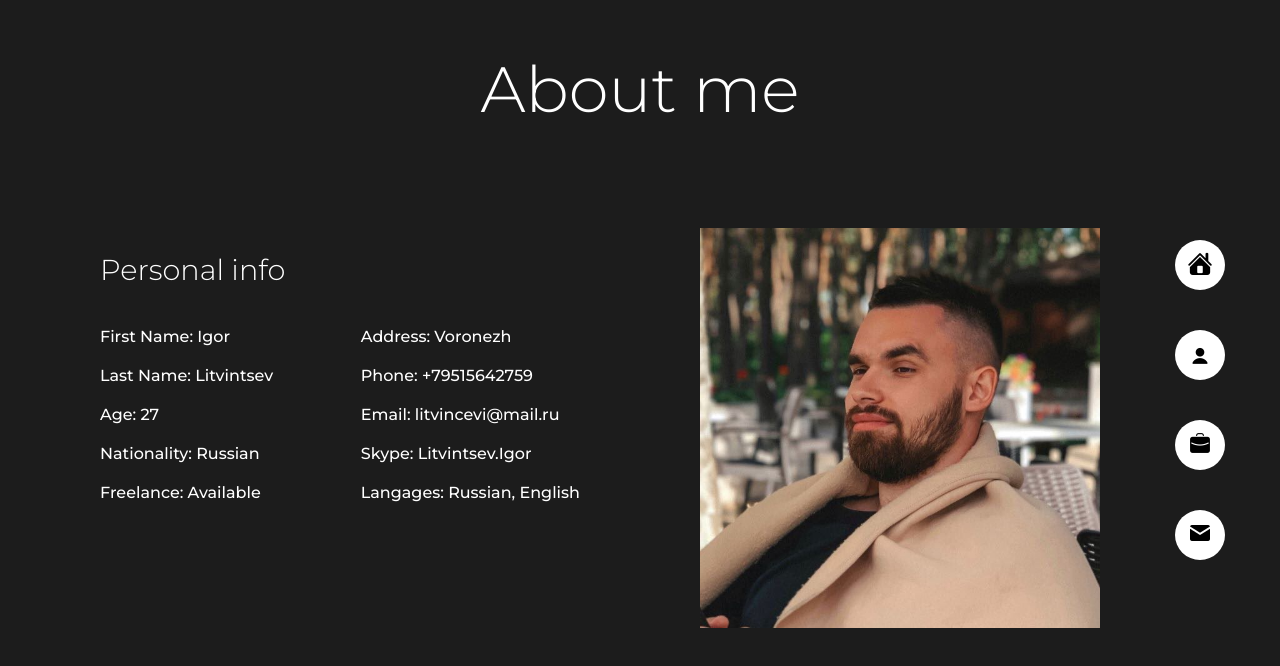
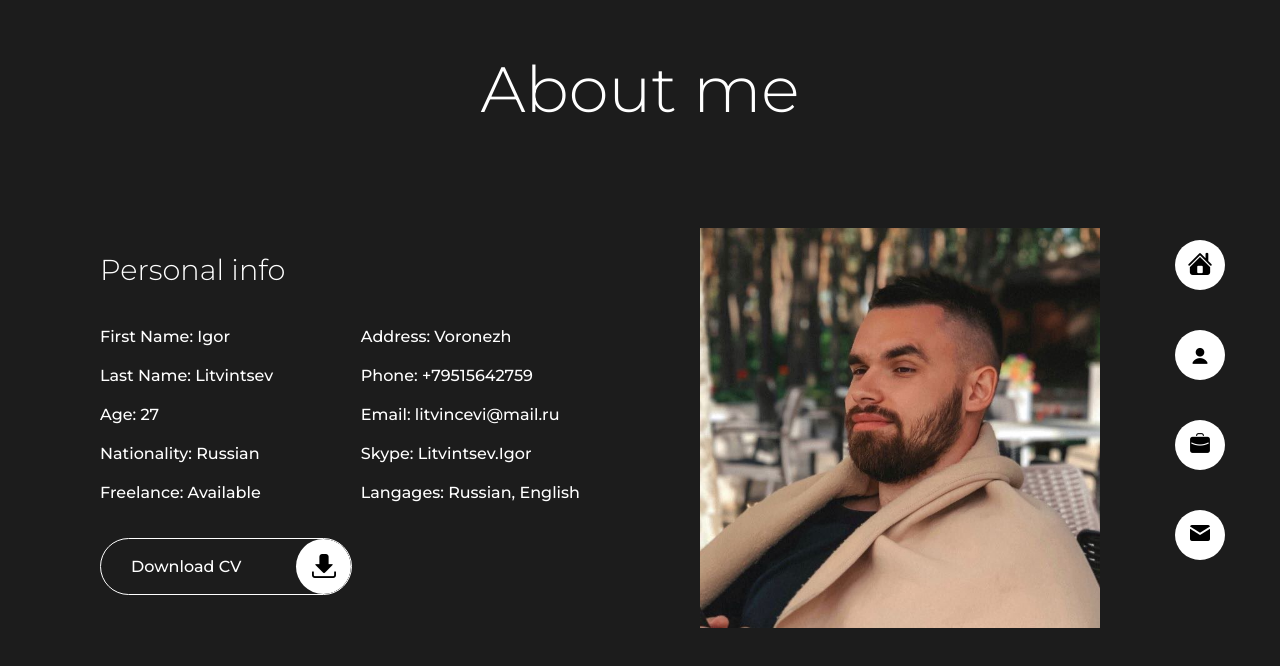
Before and after one commit to LitvintsevIgor/PortfolioReact, a React (Create React App) app: page /about in a window 1280 px wide. Shown: the top 666 px of the page. Built offline with nearby package versions, Linux system fonts and the light colour scheme.

Commit message:
button download done

```diff
--- a/src/about/About.module.css
+++ b/src/about/About.module.css
@@ -9,7 +9,7 @@
     background-color: #1c1c1c;
 }
 
-.about span{
+.about span {
     color: white;
 }
 
@@ -41,7 +41,8 @@
 
 .personalInfo {
     width: 40%;
-    /*background-color: #adffe5;*/
+    background-color: #1c1c1c;
+    z-index: 355463736747;
 }
 
 .dataAboutMe {
@@ -71,3 +72,110 @@
     height: 100%;
 
 }
+
+/*.somediv {*/
+/*    display: flex;*/
+/*    !*justify-content: flex-start;*!*/
+/*    !*background-color: forestgreen;*!*/
+
+/*}*/
+
+.personalInfo a {
+    position: relative;
+    z-index: 4444;
+    overflow: hidden;
+}
+
+.personalInfo a:before {
+    content: "";
+    position: absolute;
+    top: 0;
+    left: 0;
+    right: 0;
+    bottom: 0;
+    z-index: -999999990;
+    /*width: 100%;*/
+    /*height: 100%;*/
+    transform: translateX(100%);
+    transition: 1s ease-out all;
+    background-color: white;
+    box-sizing: border-box;
+    overflow: hidden;
+}
+
+.personalInfo a:after {
+    content: "";
+    position: absolute;
+    top: 0;
+    left: 0;
+    right: 0;
+    bottom: 0;
+    z-index: -999999990;
+    /*width: 100%;*/
+    /*height: 100%;*/
+    transform: translateX(100%);
+    transition: 1s ease-out all;
+    background-color: #1c1c1c;
+    box-sizing: border-box;
+    overflow: hidden;
+}
+
+.personalInfo a:hover:before {
+    transform: translateX(0%);
+    transition: 1s ease-out;
+
+}
+
+.personalInfo a {
+    border: 1px solid white;
+    border-radius: 50px;
+    color: gray;
+    text-decoration: none;
+    z-index: 99989898898;
+
+    display: flex;
+    align-items: center;
+    width: 250px;
+    justify-content: space-between;
+}
+.somediv img{
+    z-index: 99999;
+}
+
+/*.somediv:before {*/
+/*    content: "";*/
+/*    background-color: white;*/
+/*    position: relative;*/
+/*    top: 0;*/
+/*    left: 0;*/
+/*    bottom: 0;*/
+/*    right: 0;*/
+/*    z-index: 434;*/
+/*    transform: translateX(100%);*/
+/*    transition: ease-out 1s;*/
+
+/*}*/
+
+
+.buttonText {
+    margin-left: 30px;
+    transition: 1s;
+}
+
+.icon {
+    background-color: white;
+    /*padding: 20px;*/
+    width: 55px;
+    height: 55px;
+    border-radius: 55px;
+    display: flex;
+    align-items: center;
+    justify-content: center;
+
+
+}
+
+.personalInfo a:hover .buttonText {
+    color: #1c1c1c;
+    transition: 1s;
+}
--- a/src/about/About.tsx
+++ b/src/about/About.tsx
@@ -1,6 +1,7 @@
 import React from "react";
 import style from "./About.module.css"
 import photoAva from "./../images/photoAva.jpeg"
+import download from "./../images/icons8-download-24.png"
 
 export const About = () => {
 
@@ -64,6 +65,14 @@ export const About = () => {
                                 </ul>
                             </div>
                         </div>
+                        <div className={style.somediv}>
+                            <a href="#">
+                                <span className={style.buttonText}>Download CV</span>
+                                <span className={style.icon}>
+                                    <img src={download} alt=""/>
+                                </span>
+                            </a>
+                        </div>
                     </div>
                     <div className={style.photo}>
                         <img src={photoAva} alt=""/>
```
Also changed, not shown: src/images/icons8-download-24.png (added).
